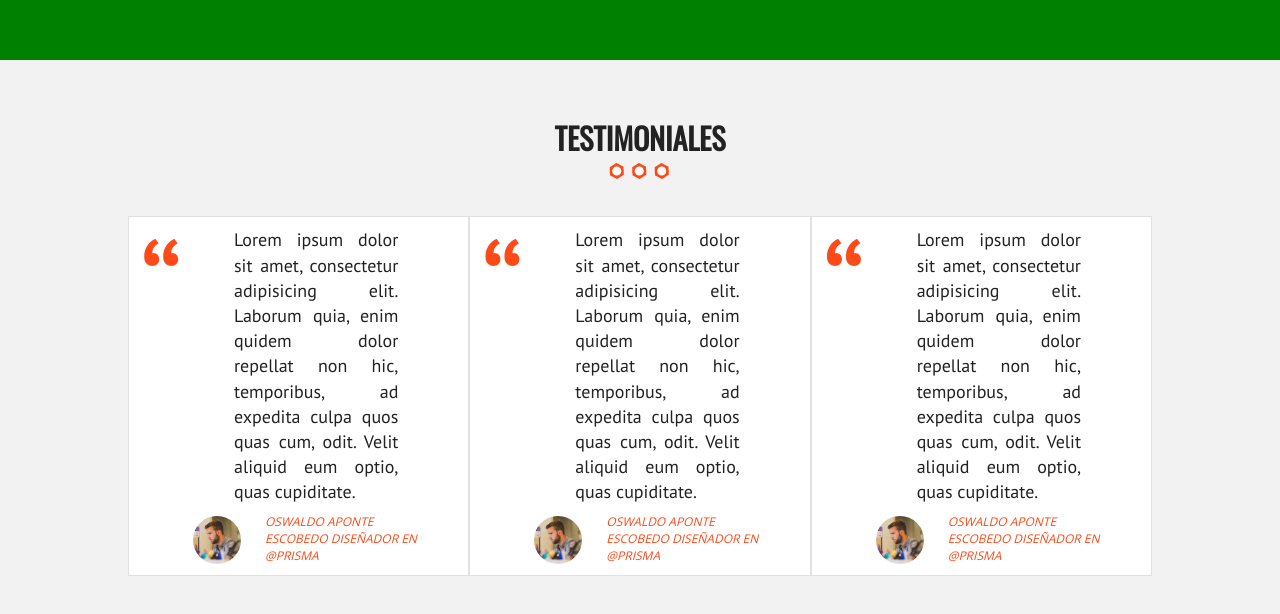
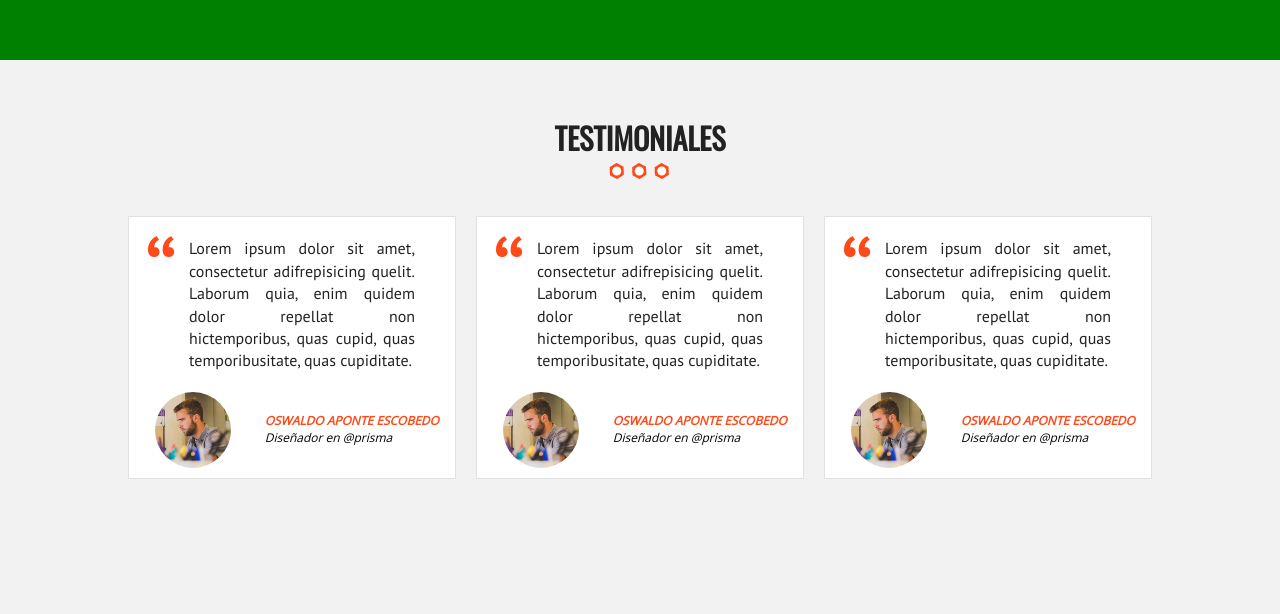
Before and after one commit to fserenelli/gdlwebcamp, a plain HTML site: page index.html in a window 1280 px wide. Shown: the part 4321-4935 px from the top of the page. After the commit the page ends 4850 px from the top, so only its background shows below. Drawn offline with nearby package versions, Linux system fonts and the light colour scheme.

Commit message:
testimonials

```diff
--- a/css/main.css
+++ b/css/main.css
@@ -609,30 +609,35 @@ p.numero {
 .testimoniales {
   display: grid;
   padding-bottom: 2rem;
+  grid-column-gap: 2rem;
+  grid-row-gap: 2rem;
 }
 @media (min-width: 768px) {
   .testimoniales {
     grid-template-columns: repeat(3, 1fr);
+
   }
-}
-.testimoniales h2 {
-  grid-column: 1 / 4;
 }
 .testimonial {
   background-color: #ffffff;
   border: .1rem solid #e1e1e1;
   position: relative;
 }
+blockquote {
+  margin: 2rem 2rem 2rem 3rem;
+}
 .testimonial p {
   text-align: justify!important;
   font-family: 'PT Sans', sans-serif;
-  padding: 0 3rem 0 6.5rem;
+  font-size: 1.6rem;
+  padding: 0 2rem 0 3rem;
 }
 .testimonial p:before {
   content: '\201c';
   position: absolute;
-  font-size: 13rem;
-  left: 1rem;
+  font-size: 10rem;
+  top: 1rem;
+  left: 1.5rem;
   margin: 0;
   padding: 0;
   line-height: 1;
@@ -641,11 +646,12 @@ p.numero {
 .info-testimonial {
   display: grid;
   grid-template-columns: repeat(2, auto);
+  grid-column-gap: 0.8rem;
   align-items: center;
   margin: 1rem 0;
 }
 .info-testimonial img {
-  width: 50%;
+  width: 60%;
   border-radius: 50%;
   justify-self: center;
 }
@@ -653,6 +659,12 @@ p.numero {
   color: #fe4918;
   text-transform: uppercase;
   font-size: 1.2rem;
+  font-weight: bold;
+}
+.info-testimonial cite span {
+  color: #000000;
+  font-weight: normal;
+  text-transform: none;
 }
 
  /* ==========================================================================
--- a/index.html
+++ b/index.html
@@ -206,35 +206,35 @@
 
   <div id="mapa" class="mapa"></div>
 
-  <section class="seccion">
-    <div class="testimoniales contenedor">
-      <h2>Testimoniales</h2>
+  <section class="seccion contenedor">
+    <h2>Testimoniales</h2>
+    <div class="testimoniales">
       <div class="testimonial">
         <blockquote>
-          <p>Lorem ipsum dolor sit amet, consectetur adipisicing elit. Laborum quia, enim quidem dolor repellat non hic, temporibus, ad expedita culpa quos quas cum, odit. Velit aliquid eum optio, quas cupiditate.</p>
-          <footer class="info-testimonial">
-            <img src="img/testimonial.jpg" alt="testimonial">
-            <cite>Oswaldo Aponte Escobedo <span>Diseñador en @prisma</span></cite>
-          </footer>
+          <p>Lorem ipsum dolor sit amet, consectetur adifrepisicing quelit. Laborum quia, enim quidem dolor repellat non hictemporibus, quas cupid, quas temporibusitate, quas cupiditate.</p>
         </blockquote>
+        <footer class="info-testimonial">
+          <img src="img/testimonial.jpg" alt="testimonial">
+           <cite>Oswaldo Aponte Escobedo<span> Diseñador en @prisma</span></cite>
+        </footer>
       </div>
       <div class="testimonial">
         <blockquote>
-          <p>Lorem ipsum dolor sit amet, consectetur adipisicing elit. Laborum quia, enim quidem dolor repellat non hic, temporibus, ad expedita culpa quos quas cum, odit. Velit aliquid eum optio, quas cupiditate.</p>
-          <footer class="info-testimonial">
-            <img src="img/testimonial.jpg" alt="testimonial">
-            <cite>Oswaldo Aponte Escobedo <span>Diseñador en @prisma</span></cite>
-          </footer>
+          <p>Lorem ipsum dolor sit amet, consectetur adifrepisicing quelit. Laborum quia, enim quidem dolor repellat non hictemporibus, quas cupid, quas temporibusitate, quas cupiditate.</p>
         </blockquote>
+        <footer class="info-testimonial">
+          <img src="img/testimonial.jpg" alt="testimonial">
+          <cite>Oswaldo Aponte Escobedo <span>Diseñador en @prisma</span></cite>
+        </footer>
       </div>
       <div class="testimonial">
         <blockquote>
-          <p>Lorem ipsum dolor sit amet, consectetur adipisicing elit. Laborum quia, enim quidem dolor repellat non hic, temporibus, ad expedita culpa quos quas cum, odit. Velit aliquid eum optio, quas cupiditate.</p>
-          <footer class="info-testimonial">
-            <img src="img/testimonial.jpg" alt="testimonial">
-            <cite>Oswaldo Aponte Escobedo <span>Diseñador en @prisma</span></cite>
+          <p>Lorem ipsum dolor sit amet, consectetur adifrepisicing quelit. Laborum quia, enim quidem dolor repellat non hictemporibus, quas cupid, quas temporibusitate, quas cupiditate.</p>
+        </blockquote>
+        <footer class="info-testimonial">
+          <img src="img/testimonial.jpg" alt="testimonial">
+          <cite>Oswaldo Aponte Escobedo <span>Diseñador en @prisma</span></cite>
           </footer>
-        </blockquote>
       </div>
     </div>
   </section> <!-- Testimoniales -->
```
